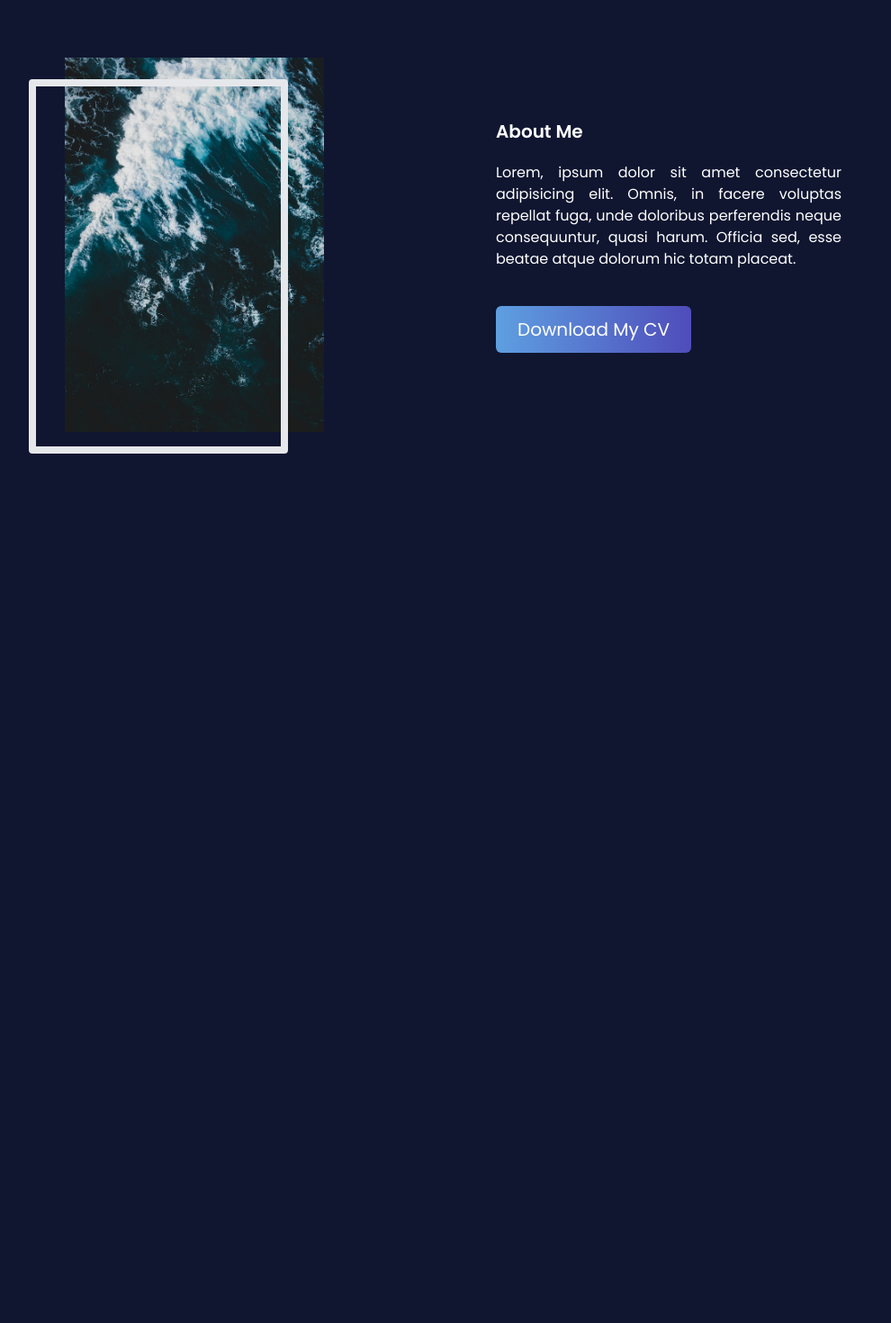
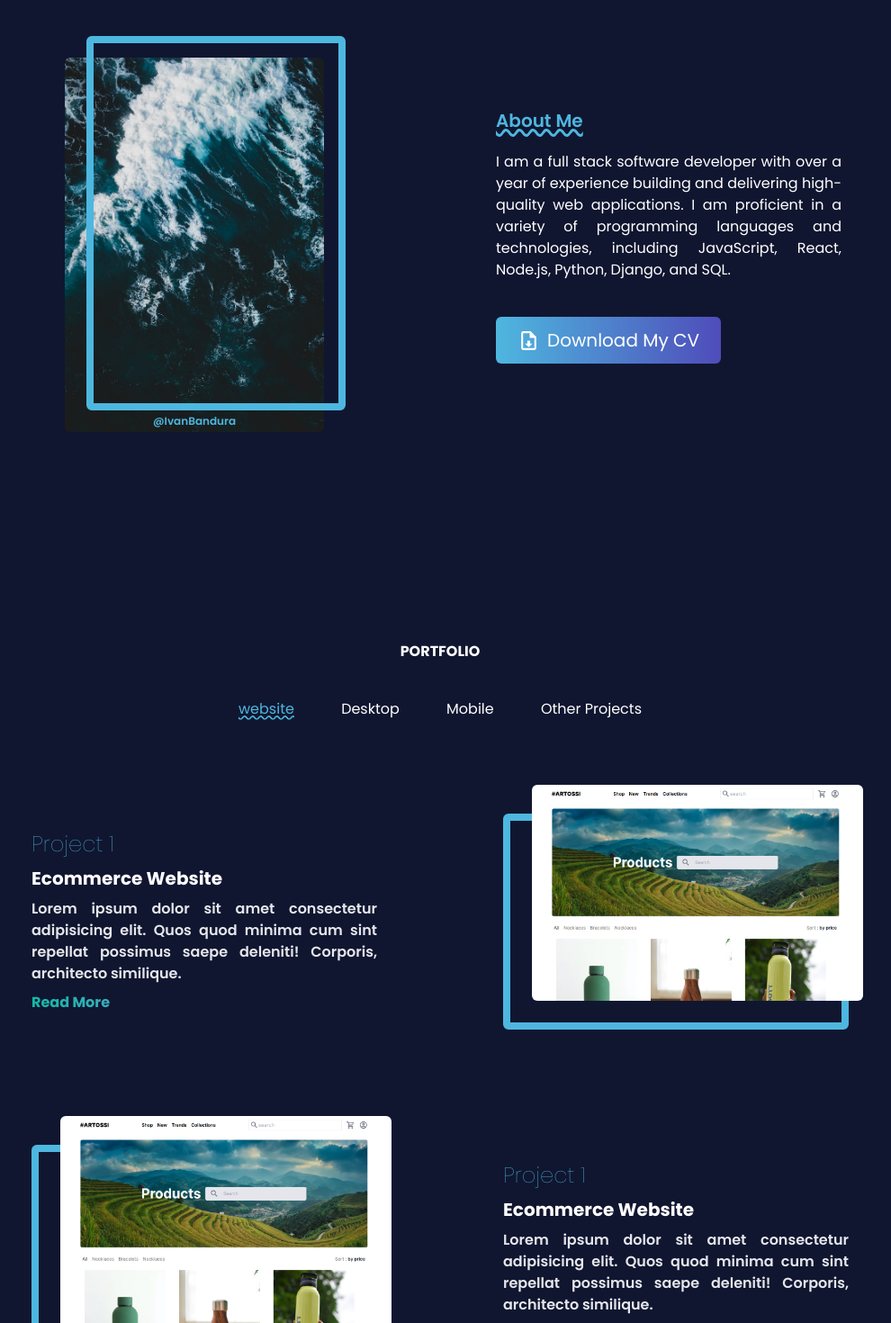
Before and after one commit to azdinexx/azdine-bouali-portfolio, a Next.js app: page / in a window 1280 px wide. Shown: the part 880-2350 px from the top of the page at 90% size, without its empty margins (151-1141 px from the left). Before the commit the page ends 1512 px from the top, so only its background shows below. Built offline with nearby package versions, Linux system fonts and the light colour scheme; a web font is replaced by a local one.

Commit message:
projects

```diff
--- a/src/app/page.tsx
+++ b/src/app/page.tsx
@@ -1,6 +1,7 @@
 import Header from '../components/Header';
 import Hero from '../components/Hero';
 import AboutMe from '../components/AboutMe';
+import Portfolio from '../components/Portfolio';
 /*
 import Projects from '../components/Projects';
 import Contact from '../components/Contact';
@@ -17,6 +18,7 @@ export default function Home() {
       <Header />
       <Hero />
       <AboutMe />
+      <Portfolio />
       {/*
       <Projects />
       <Contact />
--- a/src/components/AboutMe.tsx
+++ b/src/components/AboutMe.tsx
@@ -4,28 +4,47 @@ function AboutMe() {
   return (
     <div className='min-h-[90vh] flex gap-20'>
       <div className='w-1/2  flex items-center justify-center '>
-        <div className='relative before:absolute before:content-[""]  before:w-full before:h-full before:border-[.5rem] before:top-6 before:-left-10 before:rounded'>
+        <div className='relative before:absolute before:content-[""]  before:w-full before:h-full before:border-[.5rem] before:border-[#4eb7df] before:bottom-6 before:left-6  before:rounded-md'>
           <Image
             src='/profile.jpg'
             alt='azdine bouali'
             width={500}
             height={1500}
-            className='w-72 h-[26rem] object-cover  z-10 '
+            className='w-72 h-[26rem] object-cover   rounded-md'
           />
+          <a
+            href='https://unsplash.com/@unstable_affliction'
+            className='absolute bottom-1  text-[#4eb7df] text-xs font-semibold hover:underline left-1/2 -translate-x-1/2'
+          >
+            @IvanBandura
+          </a>
         </div>
       </div>
       <div className='w-1/2   flex flex-col justify-center items-start p-6 '>
-        <h2 className='my-5 text-xl font-semibold'>About Me</h2>
+        <h2 className='my-5 text-xl font-semibold underline decoration-wavy decoration-[.18rem] text-[#4eb7df] '>
+          About Me
+        </h2>
         <p className='max-w-sm text-justify'>
-          Lorem, ipsum dolor sit amet consectetur adipisicing elit. Omnis, in
-          facere voluptas repellat fuga, unde doloribus perferendis neque
-          consequuntur, quasi harum. Officia sed, esse beatae atque dolorum hic
-          totam placeat.
+          I am a full stack software developer with over a year of experience
+          building and delivering high-quality web applications. I am proficient
+          in a variety of programming languages and technologies, including
+          JavaScript, React, Node.js, Python, Django, and SQL.
         </p>
         <button
           className='my-10 text-xl py-3 px-6 font-
-          rounded-md bg-gradient-to-r from-[#5e9fe1] to-[#4F4CBA]    '
+          rounded-md bg-gradient-to-r from-[#4eb7df] to-[#4F4CBA] hover:bg-gradient-to-tr hover:from-[#4F4CBA] hover:to-[#5e9fe1] transition-colors  duration-500 hover:transition-colors  hover:duration-500 flex items-center gap-2'
         >
+          <svg
+            xmlns='http://www.w3.org/2000/svg'
+            width='25'
+            height='25'
+            viewBox='0 0 24 24'
+          >
+            <path
+              fill='currentColor'
+              d='m14 2l6 6v12a2 2 0 0 1-2 2H6a2 2 0 0 1-2-2V4a2 2 0 0 1 2-2h8m4 18V9h-5V4H6v16h12m-6-1l-4-4h2.5v-3h3v3H16l-4 4Z'
+            />
+          </svg>
           Download My CV
         </button>
       </div>
--- a/src/components/Hero.tsx
+++ b/src/components/Hero.tsx
@@ -9,7 +9,7 @@ function Hero() {
         </h1>
 
         <button
-          className='text-xl py-2 px-6 font-
+          className='text-xl py-2 px-6
           rounded-md bg-gradient-to-r from-[#5e9fe1] to-[#4F4CBA] mb-10 shadow-md shadow-[#5e9fe1]'
         >
           Previus Projects
--- /dev/null
+++ b/src/components/Portfolio.tsx
@@ -0,0 +1,33 @@
+import Project from './Project';
+function Portfolio() {
+  return (
+    <div className='min-h-screen'>
+      <h2 className='uppercase text-center font-bold mb-10 mt-20'>Portfolio</h2>
+      <nav>
+        <ul className='flex justify-between max-w-md mx-auto'>
+          <li className='text-[#4eb7df] underline decoration-wavy  '>
+            website
+          </li>
+          <li>Desktop</li>
+          <li>Mobile</li>
+          <li>Other Projects</li>
+        </ul>
+      </nav>
+      <div className='pt-20 flex flex-col gap-20'>
+        <Project />
+        <Project reverse />
+        <Project />
+      </div>
+      <div className='flex justify-center'>
+        <button
+          className='text-sm py-2 px-10 font-
+        rounded-md        bg-gradient-to-r from-[#5e9fe1] to-[#4F4CBA] my-10   '
+        >
+          View All
+        </button>
+      </div>
+    </div>
+  );
+}
+
+export default Portfolio;
--- /dev/null
+++ b/src/components/Project.tsx
@@ -0,0 +1,43 @@
+import Image from 'next/image';
+
+function Project({ reverse = false }: { reverse?: boolean }) {
+  let textStyles = 'grid place-content-center';
+  let imageStyles = 'grid place-content-center';
+  if (reverse) {
+    textStyles += ' order-3';
+    imageStyles += ' order-1';
+  }
+  return (
+    <div className='grid grid-cols-2 gap-10 grid-rows-1 h-72  '>
+      <div className={textStyles}>
+        <div className='max-w-sm flex flex-col gap-2'>
+          <p className='font-thin text-2xl text-[#4eb7df] '>Project 1</p>
+          <h2 className='font-bold text-xl'>Ecommerce Website</h2>
+          <p className='text-justify font-semibold text-gray-200'>
+            Lorem ipsum dolor sit amet consectetur adipisicing elit. Quos quod
+            minima cum sint repellat possimus saepe deleniti! Corporis,
+            architecto similique.
+          </p>
+          <button className='bg-gradient-to-r from-teal-500  to-purple-400   text-transparent bg-clip-text font-bold hover:opacity-75 flex'>
+            Read More
+          </button>
+        </div>
+      </div>
+
+      <div className={imageStyles}>
+        <div className='border-[.5rem] border-[#4eb7df] h-60 w-[24rem] relative rounded-md'>
+          <Image
+            src='/projects/ecomerce.png'
+            alt=''
+            width={500}
+            height={500}
+            className='absolute  h-60 w-[24rem] left-6 bottom-6 object-cover rounded-md'
+            draggable={false}
+          />
+        </div>
+      </div>
+    </div>
+  );
+}
+
+export default Project;
```
Also changed, not shown: public/projects/ecomerce.png (added).
